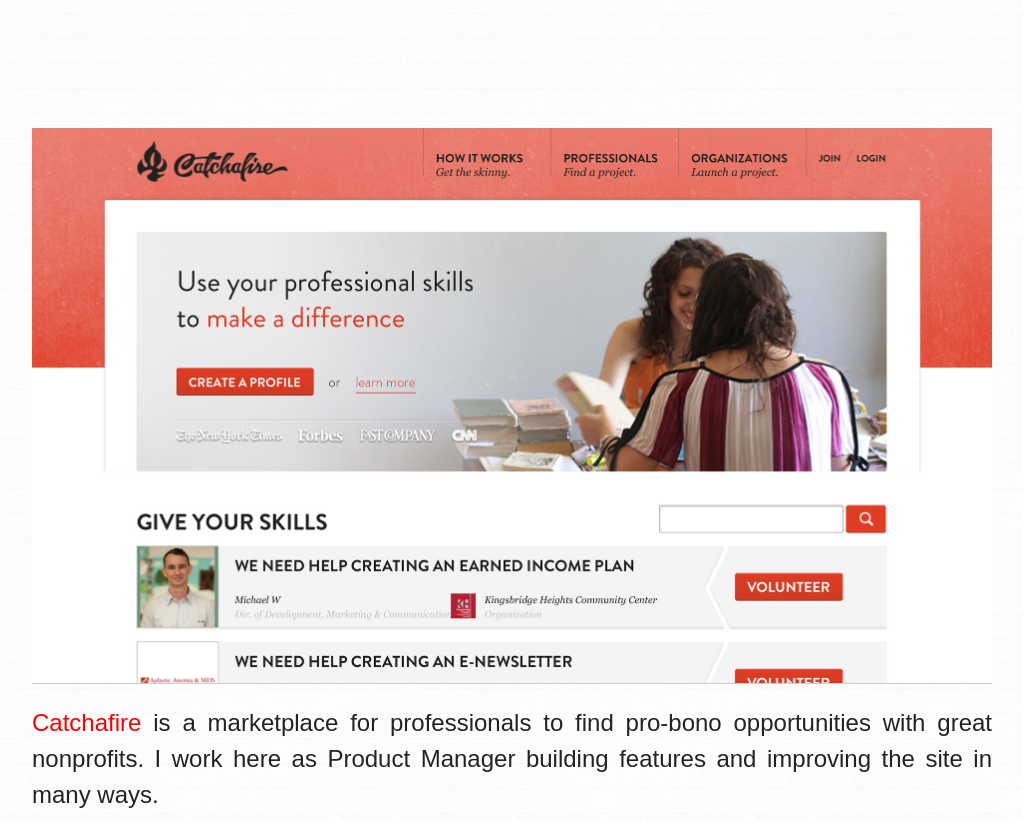
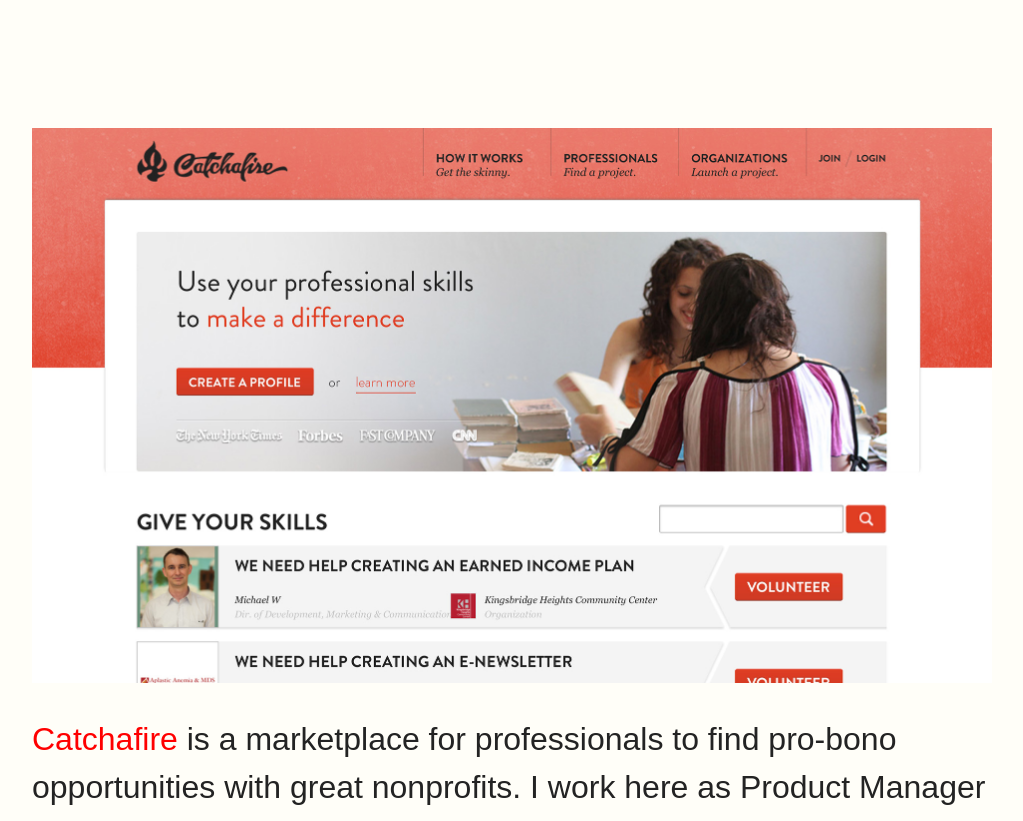
Before and after one commit to rnmp/rnmp.github.io, a Jekyll site: the page built from index.html, in a window 1280 px wide. Shown: the top 821 px of the page, without its empty margins (128-1151 px from the left). Built offline with Jekyll 4.4.1, drawn with Linux system fonts in a browser that asks for light colours; some web fonts are replaced; comment, search, counter and statistics services are not loaded.

Commit message:
Updated background and typography.

```diff
--- a/index.html
+++ b/index.html
@@ -3,23 +3,23 @@
 ---
 <section class="section">
   <h1>
-    <a href="http://www.catchafire.org/" target="_blank"><img class="fit" style="border-bottom: 1px solid #ccc;" src="img/catchafire.jpg" alt="Catchafire"></a>
+    <a href="http://www.catchafire.org/" target="_blank"><img class="fit" src="img/catchafire.jpg" alt="Catchafire"></a>
   </h1>
   <p><a href="http://www.catchafire.org/" target="_blank">Catchafire</a> is a marketplace for professionals to find pro-bono opportunities with great nonprofits. I work here as Product Manager building features and improving the site in many ways.</p>
 </section>
-
+<hr>
 <section class="section">
   <h1>
     <a class="column" href="http://coleure.com/" target="_blank"><img class="fit" src="http://www.coleure.com/in-use.gif" alt="Coleure"></a>
   </h1>
   <p><a href="http://coleure.com/" target="_blank">Coleure</a> started as a simple curated color picker. Later a <a href="http://10k.aneventapart.com/2/Uploads/579/" target="_blank">10K submission</a>. Now it’s turning into a premium color management tool.</p>
 </section>
-
+<hr>
 <section class="section">
   <h1><a href="http://salvattore.com/" target="_blank"><img class="fit" src="img/salvattore.svg" alt="Salvattore"></a></h1>
   <p><a href="http://salvattore.com/" target="_blank">Salvattore</a> is a CSS-driven layout helper for a common web design problem. It’s like <a href="http://masonry.desandro.com" target="_blank">Masonry</a> but simpler and nicer.</p>
 </section>
-
+<hr>
 <section class="section">
   <h1>
     <a href="http://lamula.pe/" target="_blank"><img class="fit" src="img/work/lamula.png" alt="La Mula"></a>
--- a/site.css
+++ b/site.css
@@ -19,7 +19,7 @@
 
 body {
 	font: 200 16pt/18pt 'Ideal Sans SSm A', 'Ideal Sans SSm B', sans-serif;
-	background: #fff url('/img/body.png') center bottom;
+	background: #fffef8;
 	color: #232323;
 }
 
@@ -37,8 +37,7 @@
 }
 
 p {
-	text-align: justify;
-	font-size: 16pt;
+	font-size: 1em;
 	line-height: 1.5;
 }
 
@@ -74,29 +73,20 @@
 	margin-bottom: 1em;
 }
 
+hr {
+	position: relative;
+	top: -1em;
+	width: 5%;
+	margin: auto;
+}
+.major-section, hr {
+	border-top: 1px solid #666;
+}
 .major-section {
-	border-top: 1px solid #666;
 	padding-top: 1em;
 }
 .major-section h1 {
 	margin-bottom: 1em;
-}
-
-.project-thumbnail {
-	overflow: hidden;
-	float: left;
-	width: 50%;
-	margin-bottom: 1em;
-}
-.project-thumbnail:nth-of-type(2n) {
-	padding-left: 2.5%;
-}
-.project-thumbnail:nth-of-type(2n-1) {
-	clear: both;
-	padding-right: 2.5%;
-}
-.project-thumbnail p {
-	font-size: .8em;
 }
 
 #signature {
@@ -105,27 +95,45 @@
 }
 
 @media screen and (max-width: 480px) {
-	.section {
-		margin: 0;
+	body {
+		font-size: 12pt;
+	}
+	p {
+		padding: 1em;
+		padding-top: 0;
+	}
+	.major-section > h1 {
+		padding-left: 1em;
 	}
 	.canvas {
 		width: 100%;
 		padding: 0;
-	}
-	footer.section {
-		padding: 1em;
-	}
-	p {
-		font-size: 14px;
 	}
 	#signature {
 		margin-top: 20px;
 		width: 100px;
 	}
 }
-
-@media screen and (min-width: 1200px) {
-	p {
-		font-size: 24px;
+@media screen and (min-width: 481px) {
+	.project-thumbnail {
+		overflow: hidden;
+		float: left;
+		width: 50%;
+		margin-bottom: 1.5em;
+	}
+	.project-thumbnail:nth-of-type(2n) {
+		padding-left: 2.5%;
+	}
+	.project-thumbnail:nth-of-type(2n-1) {
+		clear: both;
+		padding-right: 2.5%;
+	}
+	.project-thumbnail p {
+		font-size: 0.8em;
 	}
 }
+@media screen and (min-width: 1200px) {
+	body {
+		font-size: 24pt;
+	}
+}
```
Also changed, not shown: img/body.png (deleted).
